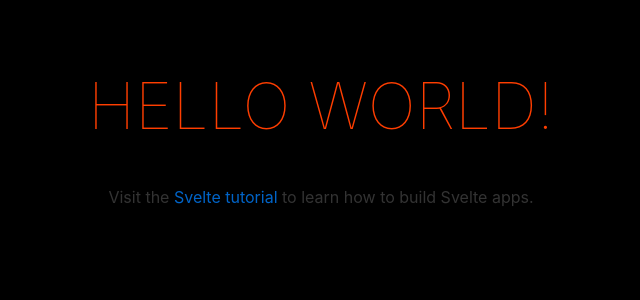
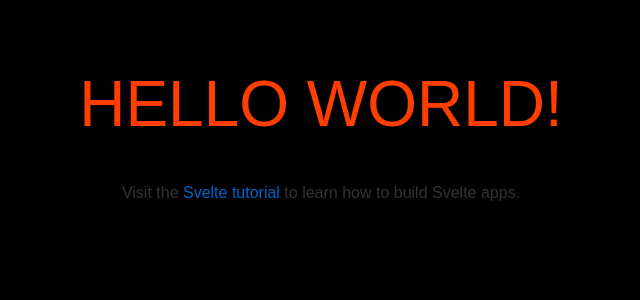
Before and after one commit to doberman/dbrmn-rsvp-cph, a Svelte app in the folder rsvp-cph/: page / in a window 1280 px wide. Shown: the top 300 px of the page, without its empty margins (319-959 px from the left). Built offline with nearby package versions, Linux system fonts and the light colour scheme.

Commit message:
use font

```diff
--- a/rsvp-cph/public/global.css
+++ b/rsvp-cph/public/global.css
@@ -10,7 +10,7 @@
 	margin: 0;
 	padding: 8px;
 	box-sizing: border-box;
-	font-family: -apple-system, BlinkMacSystemFont, "Segoe UI", Roboto, Oxygen-Sans, Ubuntu, Cantarell, "Helvetica Neue", sans-serif;
+	font-family: "Gerstner Programm", sans-serif;
 }
 
 a {
```
